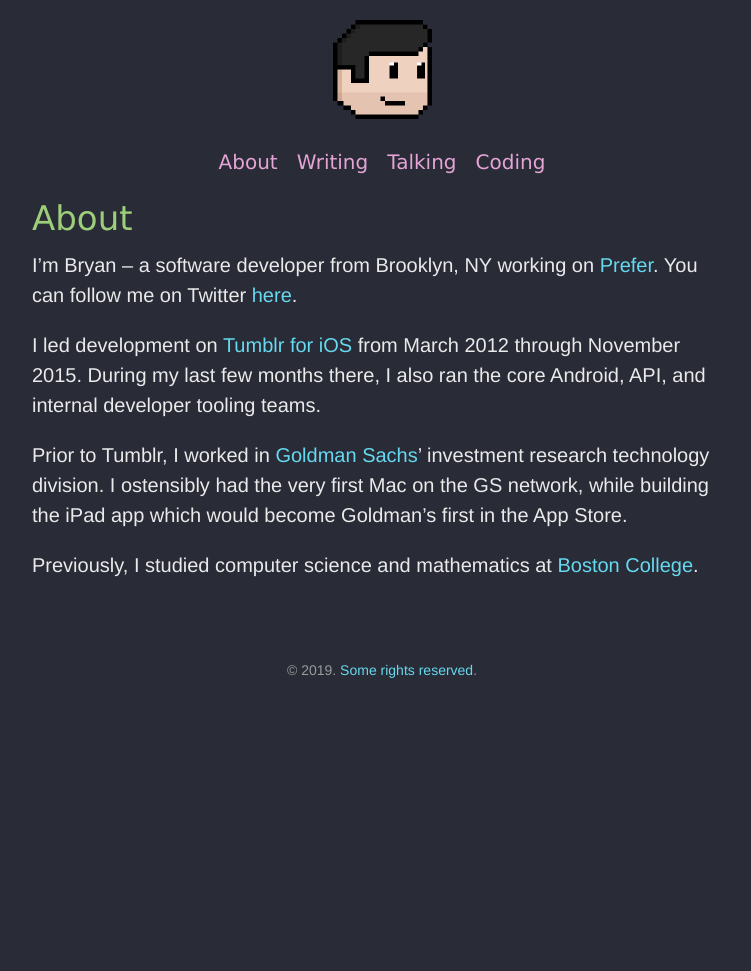
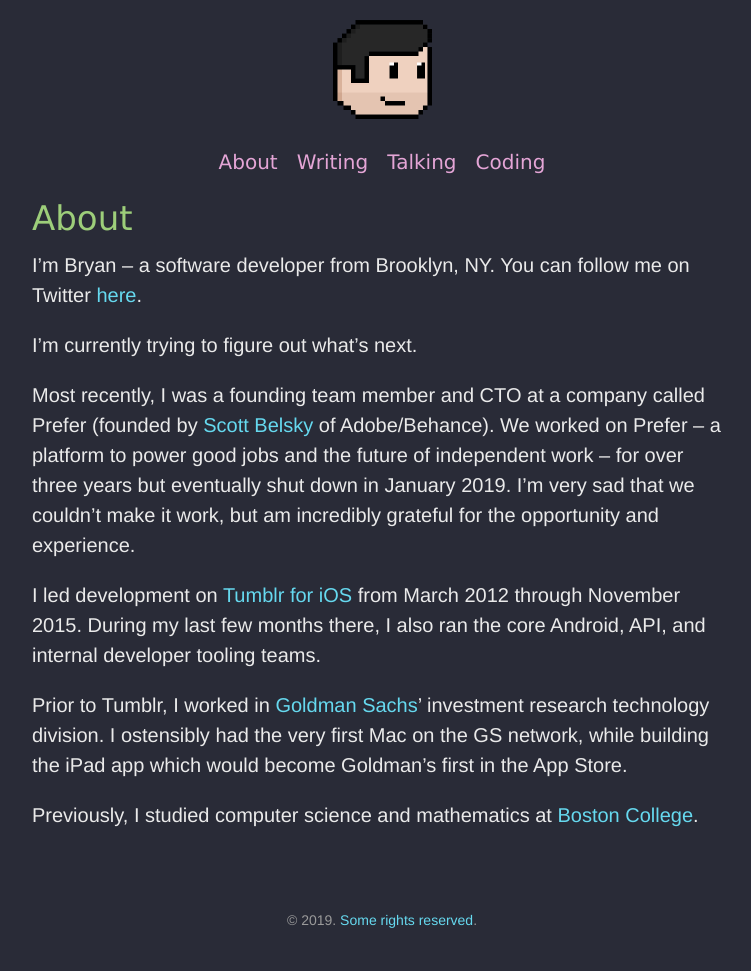
Before and after one commit to irace/irace.github.com, a Jekyll site: the page built from about.md, in a window 1280 px wide. Shown: the whole page, without its empty margins (258-1009 px from the left). Built offline with Jekyll 4.4.1, drawn with Linux system fonts in a browser that asks for light colours; before the commit the page ends 900 px from its top, so only the background shows below that.

Commit message:
Updated 'About' page

```diff
--- a/about.md
+++ b/about.md
@@ -3,7 +3,11 @@
 layout: page
 ---
 
-I’m Bryan – a software developer from Brooklyn, NY working on [Prefer](http://prefer.com). You can follow me on Twitter [here](http://twitter.com/irace).
+I’m Bryan – a software developer from Brooklyn, NY. You can follow me on Twitter [here](http://twitter.com/irace).
+
+I’m currently trying to figure out what’s next.
+
+Most recently, I was a founding team member and CTO at a company called Prefer (founded by [Scott Belsky](https://twitter.com/scottbelsky) of Adobe/Behance). We worked on Prefer – a platform to power good jobs and the future of independent work – for over three years but eventually shut down in January 2019. I’m very sad that we couldn’t make it work, but am incredibly grateful for the opportunity and experience.
 
 I led development on [Tumblr for iOS](https://itunes.apple.com/us/app/tumblr/id305343404?mt=8) from March 2012 through November 2015. During my last few months there, I also ran the core Android, API, and internal developer tooling teams.
 
```
